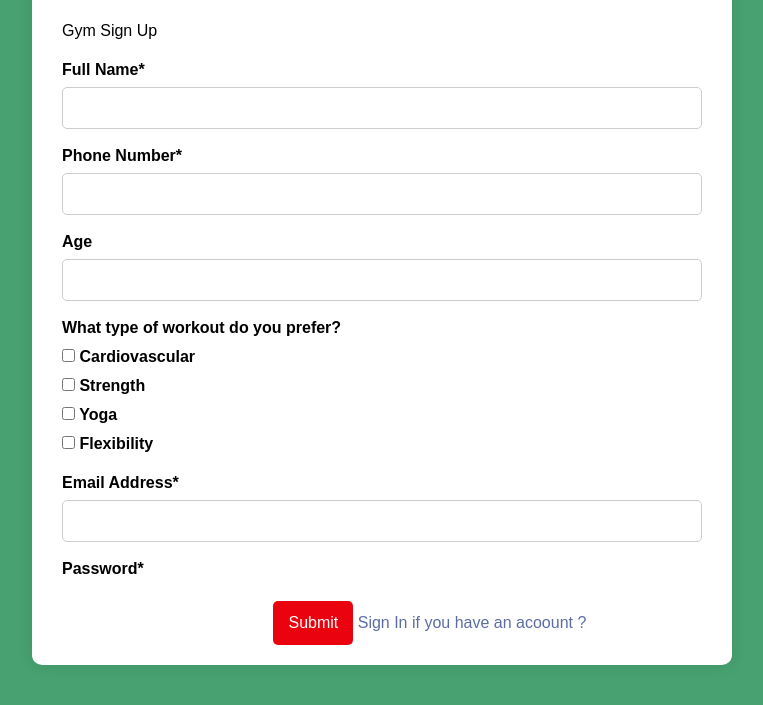
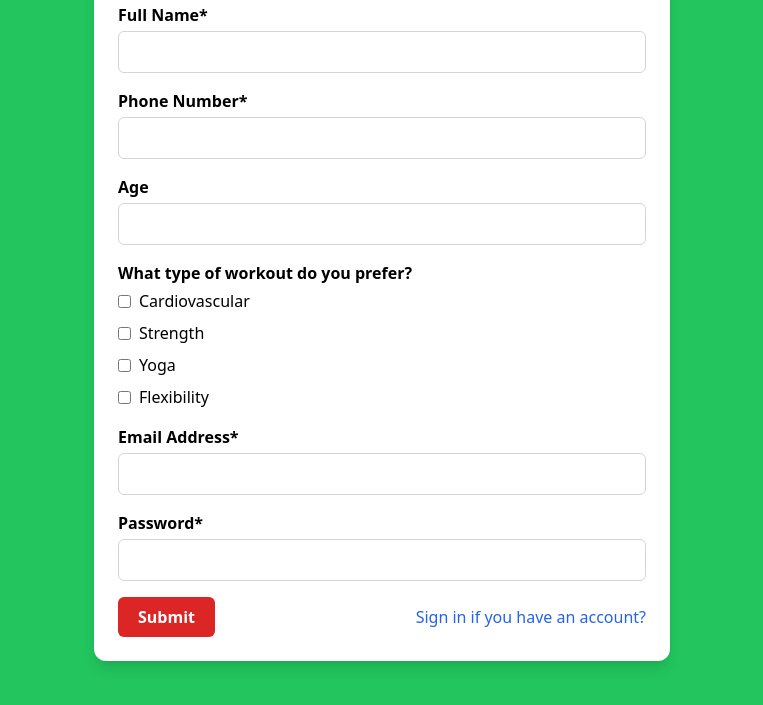
Before and after one commit to ashag909/GYM-website, a Flask app: page /signup in a window 1280 px wide. Shown: the part 613-1318 px from the top of the page, without its empty margins (258-1021 px from the left). After the commit the page ends 1280 px from the top, so only its background shows below. Run offline with Flask 3, Linux system fonts and the light colour scheme; style sheets or scripts are compiled from the project's sources; some libraries are stand-ins or nearby versions.

Commit message:
styled signup

```diff
--- a/templates/signup.html
+++ b/templates/signup.html
@@ -1,101 +1,79 @@
 {% extends 'index.html' %}
-{% block title %}Signup {% endblock title %}
+{% block title %}Signup{% endblock title %}
 {% block body %}
-<style>
- body {
-    font-family: Arial, sans-serif;
-    background-color: #47a170;
-    margin: 0;
-    padding: 0;
-}
 
-.form-container {
-    max-width: 700px;
-    margin: 40px auto;
-    background: white;
-    padding: 20px 30px;
-    border-radius: 10px;
-    box-shadow: 0 0 15px rgba(0,0,0,0.1);
-}
+<div class="min-h-screen bg-green-500 flex items-center justify-center py-10 px-4">
+  <div class="bg-white w-full max-w-xl rounded-xl shadow-lg p-6">
+    <img src="https://t4.ftcdn.net/jpg/03/50/81/89/360_F_350818949_lJTfzSTDr79e9Kn55PUVZjN19ct20uGc.jpg"
+         alt="Gym Banner"
+         class="w-full rounded-t-xl mb-6">
 
-.banner {
-    width: 100%;
-    border-radius: 10px 10px 0 0;
-    margin-bottom: 20px;
-}
+    <h1 class="text-3xl font-bold text-center text-gray-800 mb-6">Gym Sign Up</h1>
 
-form label {
-    display: block;
-    margin-top: 15px;
-    font-weight: bold;
-}
+    <form method="POST" class="space-y-4">
+      <div>
+        <label class="block font-semibold mb-1">Full Name*</label>
+        <input type="text" name="full_name" required
+               class="w-full border border-gray-300 rounded-md px-3 py-2 focus:outline-none focus:ring-2 focus:ring-green-400">
+      </div>
 
-form input[type="text"],
-form input[type="email"],
-form input[type="number"] {
-    width: 100%;
-    padding: 8px;
-    margin-top: 5px;
-    border: 1px solid #ccc;
-    border-radius: 5px;
-}
+      <div>
+        <label class="block font-semibold mb-1">Phone Number*</label>
+        <input type="text" name="phone" required
+               class="w-full border border-gray-300 rounded-md px-3 py-2 focus:outline-none focus:ring-2 focus:ring-green-400">
+      </div>
 
-.checkbox-group label {
-    display: block;
-    margin: 5px 0;
-}
+      <div>
+        <label class="block font-semibold mb-1">Age</label>
+        <input type="number" name="age"
+               class="w-full border border-gray-300 rounded-md px-3 py-2 focus:outline-none focus:ring-2 focus:ring-green-400">
+      </div>
 
-button {
-    margin-top: 20px;
-    padding: 10px 15px;
-    background-color: #ea030f;
-    border: none;
-    color: white;
-    font-size: 16px;
-    border-radius: 5px;
-    cursor: pointer;
-}
-button:hover {
-    background-color: #f76510;
-}
+      <div>
+        <label class="block font-semibold mb-1">What type of workout do you prefer?</label>
+        <div class="space-y-2">
+          <label class="flex items-center space-x-2">
+            <input type="checkbox" name="workout" value="Cardiovascular" class="accent-green-600">
+            <span>Cardiovascular</span>
+          </label>
+          <label class="flex items-center space-x-2">
+            <input type="checkbox" name="workout" value="Strength" class="accent-green-600">
+            <span>Strength</span>
+          </label>
+          <label class="flex items-center space-x-2">
+            <input type="checkbox" name="workout" value="Yoga" class="accent-green-600">
+            <span>Yoga</span>
+          </label>
+          <label class="flex items-center space-x-2">
+            <input type="checkbox" name="workout" value="Flexibility" class="accent-green-600">
+            <span>Flexibility</span>
+          </label>
+        </div>
+      </div>
 
-.sign{
-color: rgb(91, 109, 163);
-}
+      <div>
+        <label class="block font-semibold mb-1">Email Address*</label>
+        <input type="email" name="email" required
+               class="w-full border border-gray-300 rounded-md px-3 py-2 focus:outline-none focus:ring-2 focus:ring-green-400">
+      </div>
 
-</style>
+      <div>
+        <label class="block font-semibold mb-1">Password*</label>
+        <input type="password" name="password" required
+               class="w-full border border-gray-300 rounded-md px-3 py-2 focus:outline-none focus:ring-2 focus:ring-green-400">
+      </div>
 
-<div>
-    <div>
-      <div class="form-container">
-        <img src="https://t4.ftcdn.net/jpg/03/50/81/89/360_F_350818949_lJTfzSTDr79e9Kn55PUVZjN19ct20uGc.jpg" class="banner" alt="Gym Banner">
-        <h1>Gym Sign Up</h1>
-        <form method="POST">
-            <label>Full Name*</label>
-            <input type="text" name="full_name" required>
+      <div class="flex items-center justify-between mt-6">
+        <button type="submit"
+                class="bg-red-600 hover:bg-orange-500 text-white font-semibold px-5 py-2 rounded-md transition">
+          Submit
+        </button>
+        <span class="text-blue-600 hover:underline">
+          <a href="{{ url_for('login') }}">Sign in if you have an account?</a>
+        </span>
+      </div>
+    </form>
+  </div>
+</div>
 
-
-            <label>Phone Number*</label>
-            <input type="text" name="phone" required>
-
-            <label>Age</label>
-            <input type="number" name="age">
-
-            <label>What type of workout do you prefer?</label>
-            <div class="checkbox-group">
-                <label><input type="checkbox" name="workout" value="Cardiovascular"> Cardiovascular</label>
-                <label><input type="checkbox" name="workout" value="Strength"> Strength</label>
-                <label><input type="checkbox" name="workout" value="Yoga"> Yoga</label>
-                <label><input type="checkbox" name="workout" value="Flexibility"> Flexibility</label>
-            </div>
-            <label>Email Address*</label>
-            <input type="email" name="email" required>
-            <label>Password*</label>
-            <input type="password" name="password" required>
-
-
-            <button type="submit">Submit</button> <span class="sign"><a href={{url_for('login')}}>Sign In if you have an acoount ?</a></span>
-        </form>
-    </div>
-</div>
 {% endblock body %}
```
